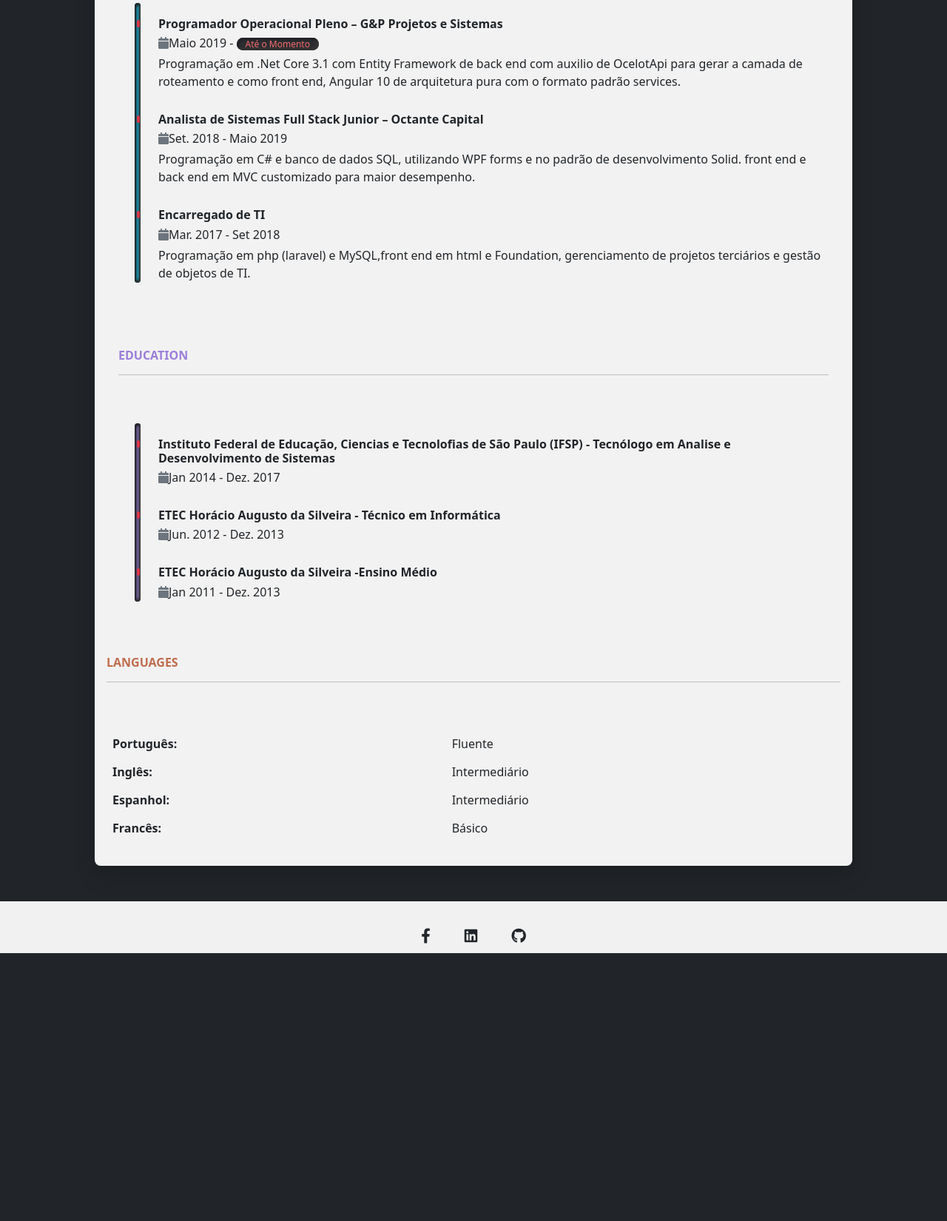
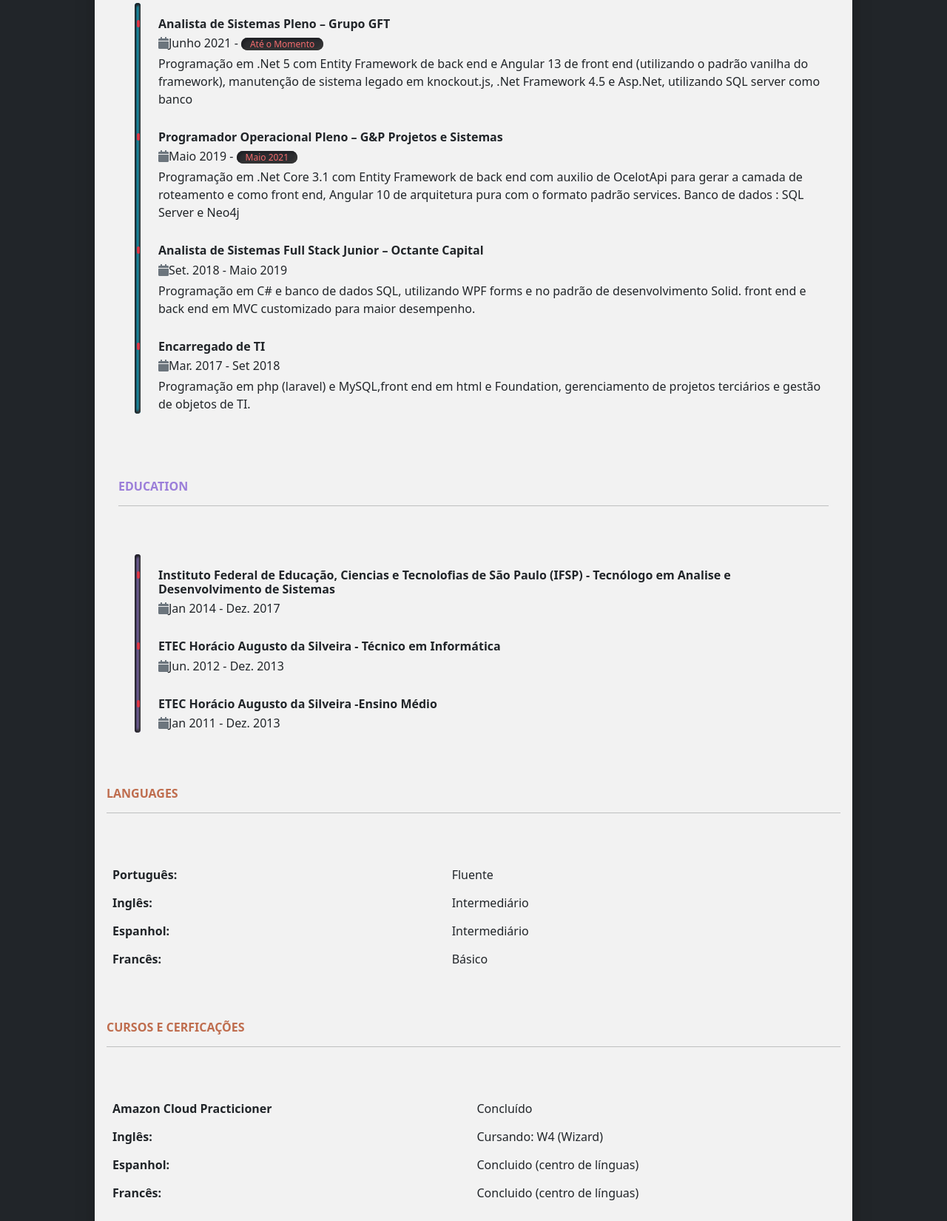
Before and after one commit to Gigadeath/curriculumfabio, a plain HTML site: page index.html in a window 1280 px wide. Shown: the part 1143-2793 px from the top of the page at 74% size. Before the commit the page ends 2431 px from the top, so only its background shows below. Drawn offline with nearby package versions, Linux system fonts and the light colour scheme.

Commit message:
atualização curriculum

```diff
--- a/index.html
+++ b/index.html
@@ -215,6 +215,24 @@
             <div class="timelineExperience">
               <div class=" pt-7">
                 <div class="timeline-content">
+                  <div class="mb-1">
+                    <div class="col-12">
+                      <h6 class="font-weight-600 font-size-15 mb-1">
+                        Analista de Sistemas Pleno – Grupo GFT
+                      </h6>
+                      <div class="font-size-13 text-alt mb-1"><span class="fas fa-calendar mr-2 text-muted"></span>Junho
+                        2021
+                        -
+                        <span class="current">Até o Momento</span>
+                      </div>
+                    </div>
+                  </div>
+                  <p class="mb-0">
+                    Programação em .Net 5 com Entity Framework de back end e Angular 13 de front end (utilizando o padrão vanilha do framework),
+                    manutenção de sistema legado em knockout.js, .Net Framework 4.5 e Asp.Net, utilizando SQL server como banco
+                  </p>
+              </div>
+                <div class="timeline-content">
                     <div class="mb-1">
                       <div class="col-12">
                         <h6 class="font-weight-600 font-size-15 mb-1">
@@ -224,7 +242,7 @@
                         <div class="font-size-13 text-alt mb-1"><span class="fas fa-calendar mr-2 text-muted"></span>Maio
                           2019
                           -
-                          <span class="current">Até o Momento</span>
+                          <span class="current">Maio 2021</span>
                         </div>
                       </div>
                     </div>
@@ -233,6 +251,7 @@
                       a
                       camada de roteamento e como front end, Angular 10 de arquitetura pura com o formato padrão
                       services.
+                      Banco de dados : SQL Server e Neo4j
                     </p>
                 </div>
                 <div class="timeline-content">
@@ -353,6 +372,43 @@
           </div>
         </div>
       </div>
+      <div class="language" id="courses">
+        <div class="row mb-5 mt-5">
+          <div class="col">
+            <h6 class="font-weight-700  mb-0 text-uppercase mb-2 text-orange">Cursos e Cerficações</h6>
+            <hr class="divider divider-left divider-lg float-left">
+          </div>
+        </div>
+        <div class="row justify-content-center">
+          <div class="col-lg-12 mb-3 mb-lg-0 ">
+            <div class="table-responsive">
+              <table class="table">
+                <thead>
+                </thead>
+                <tbody>
+                  <tr>
+                    <th scope="row">
+                      Amazon Cloud Practicioner</th>
+                    <td>Concluído</td>
+                  </tr>
+                  <tr>
+                    <th scope="row">Inglês:</th>
+                    <td>Cursando: W4 (Wizard)</td>
+                  </tr>
+                  <tr>
+                    <th scope="row">Espanhol:</th>
+                    <td>Concluido (centro de línguas)</td>
+                  </tr>
+                  <tr>
+                    <th scope="row">Francês:</th>
+                    <td colspan="2">Concluido (centro de línguas)</td>
+                  </tr>
+                </tbody>
+              </table>
+            </div>
+          </div>
+        </div>
+      </div>
     </div>
     <footer class="text-center text-white mt-5" style="background-color: #f1f1f1;">
       <div class="container pt-4">
--- a/main.css
+++ b/main.css
@@ -248,6 +248,17 @@ a:hover
     padding-left: 0.5rem;
     border-left: 0.5rem solid#BF6D4E;
 }
+
+.courses
+{
+    padding: 1rem;
+    border-left: 0 solid #B6E34D;
+    transition: border-left 300ms ease-in-out, padding-left 300ms ease-in-out;
+}
+.courses:hover {
+    padding-left: 0.5rem;
+    border-left: 0.5rem solid#B6E34D;
+}
 /*fim - conteudo*/
 
 /* media */
```
